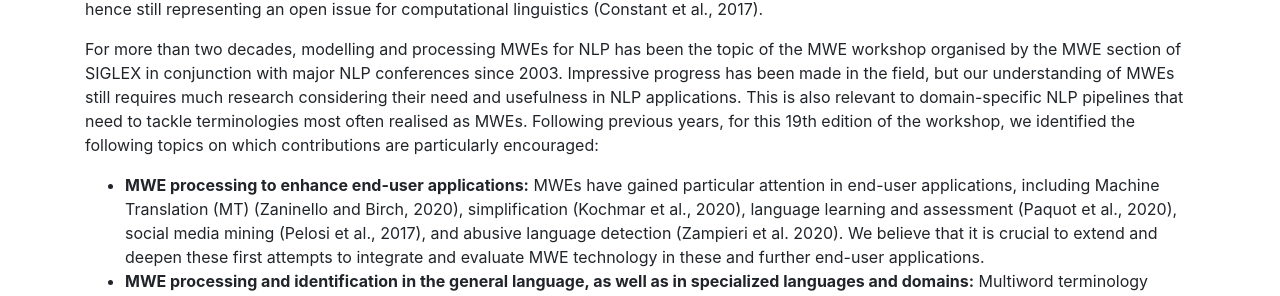
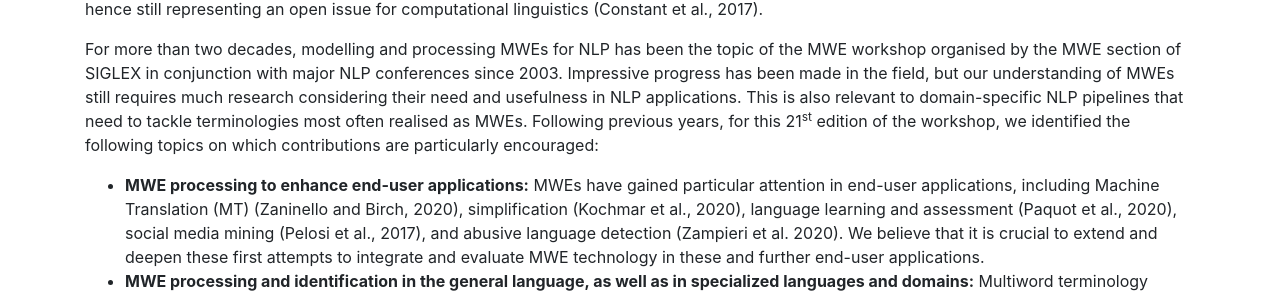
Before and after one commit to multiword/multiword.github.io, a Jekyll site: the page built from mwe2025/index.md, in a window 1280 px wide and 900 px high, scrolled down 1207 px. Shown: the part 221-517 px from the top of the window. Built offline with Jekyll 4.4.1, drawn with Linux system fonts in a browser that asks for light colours; comment, search, counter and statistics services are not loaded; some of the changed text lies outside the part shown.

Commit message:
fixed 19th 21st

```diff
--- a/mwe2025/index.md
+++ b/mwe2025/index.md
@@ -3,7 +3,7 @@
 layout: default
 ---
 
-<h2>21st Workshop on Multiword Expressions (MWE 2025)</h2>
+<h2>21<sup>st</sup> Workshop on Multiword Expressions (MWE 2025)</h2>
 
 **Colocated with:** [NAACL-2025](https://2025.naacl.org/.com)
 
@@ -98,7 +98,7 @@
 Multiword expressions (MWEs), i.e., word combinations that exhibit lexical, syntactic, semantic, pragmatic, and/or statistical idiosyncrasies (Baldwin and Kim, 2010), such as “by and large”, “hot dog”, “make a decision” and “break one's leg” are still a pain in the neck for Natural Language Processing (NLP). The notion encompasses closely related phenomena: idioms, compounds, light-verb constructions, phrasal verbs, rhetorical figures, collocations, institutionalized phrases, etc. Given their irregular nature, MWEs often pose complex problems in linguistic modeling (e.g. annotation), NLP tasks (e.g. parsing), and end-user applications (e.g. natural language understanding and Machine Translation), hence still representing an open issue for computational linguistics (Constant et al., 2017).
 
 
-For more than two decades, modelling and processing MWEs for NLP has been the topic of the MWE workshop organised by the MWE section of SIGLEX in conjunction with major NLP conferences since 2003. Impressive progress has been made in the field, but our understanding of MWEs still requires much research considering their need and usefulness in NLP applications. This is also relevant to domain-specific NLP pipelines that need to tackle terminologies most often realised as MWEs. Following previous years, for this 19th edition of the workshop, we identified the following topics on which contributions are particularly encouraged:
+For more than two decades, modelling and processing MWEs for NLP has been the topic of the MWE workshop organised by the MWE section of SIGLEX in conjunction with major NLP conferences since 2003. Impressive progress has been made in the field, but our understanding of MWEs still requires much research considering their need and usefulness in NLP applications. This is also relevant to domain-specific NLP pipelines that need to tackle terminologies most often realised as MWEs. Following previous years, for this 21<sup>st</sup> edition of the workshop, we identified the following topics on which contributions are particularly encouraged:
 
 - **MWE processing to enhance end-user applications:** MWEs have gained particular attention in end-user applications, including Machine Translation (MT) (Zaninello and Birch, 2020), simplification (Kochmar et al., 2020), language learning and assessment (Paquot et al., 2020), social media mining (Pelosi et al., 2017), and abusive language detection (Zampieri et al. 2020). We believe that it is crucial to extend and deepen these first attempts to integrate and evaluate MWE technology in these and further end-user applications.
 - **MWE processing and identification in the general language, as well as in specialized languages and domains:** Multiword terminology extraction from domain-specific corpora (Lossio-Ventura et al, 2014) is of particular importance to various applications, such as MT (Semmar and Laib, 2017), or for the identification and monitoring of neologisms and technical jargon (Chatzitheodorou and Kappatos, 2021).
```
